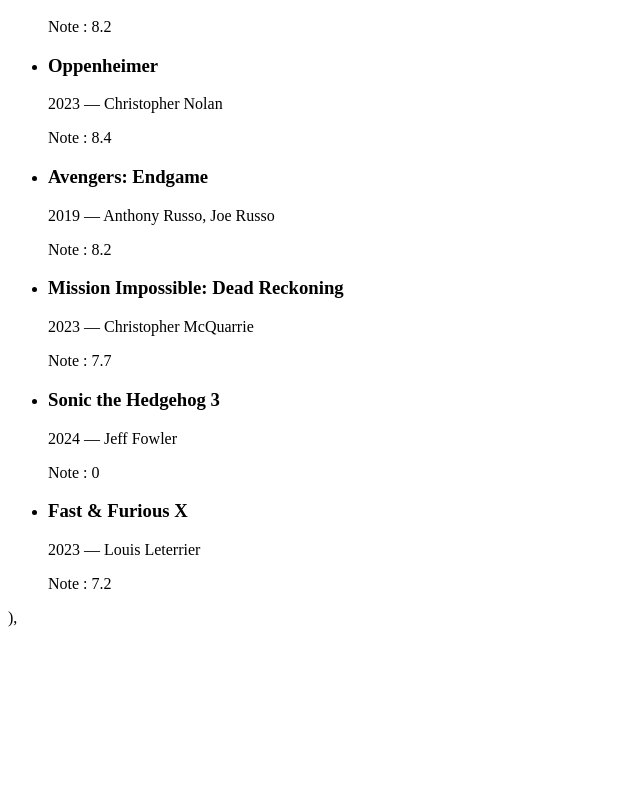
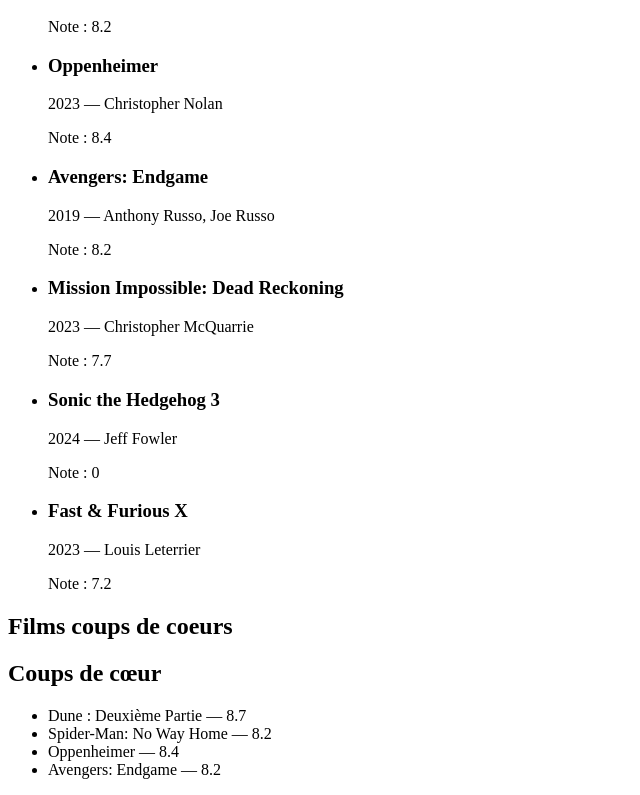
Before and after one commit to man2lol/tp3-react, a React (Vite) app: page / in a window 1280 px wide. Shown: the part 518-1313 px from the top of the page, without its empty margins (0-640 px from the left). Before the commit the page ends 1153 px from the top, so only its background shows below. Built offline with nearby package versions, Linux system fonts and the light colour scheme.

Commit message:
TP3 : films coups de cœur

```diff
--- a/src/App.jsx
+++ b/src/App.jsx
@@ -2,6 +2,7 @@
 
 export default function App() {
   console.log(moviesList);
+  const favoriteMovies = moviesList.filter((movie) => movie.rating >= 8);
   return (
     <>
       <h1>CinéTech</h1>
@@ -18,8 +19,18 @@
             </li>
           ))}
         </ul>
+        <h2> Films coups de coeurs</h2>
+        <section>
+          <h2>Coups de cœur</h2>
+          <ul>
+            {favoriteMovies.map((movie) => (
+              <li key={movie.id}>
+                {movie.title} — {movie.rating}
+              </li>
+            ))}
+          </ul>
+        </section>
       </main>
-      ),
     </>
   );
 }
```
